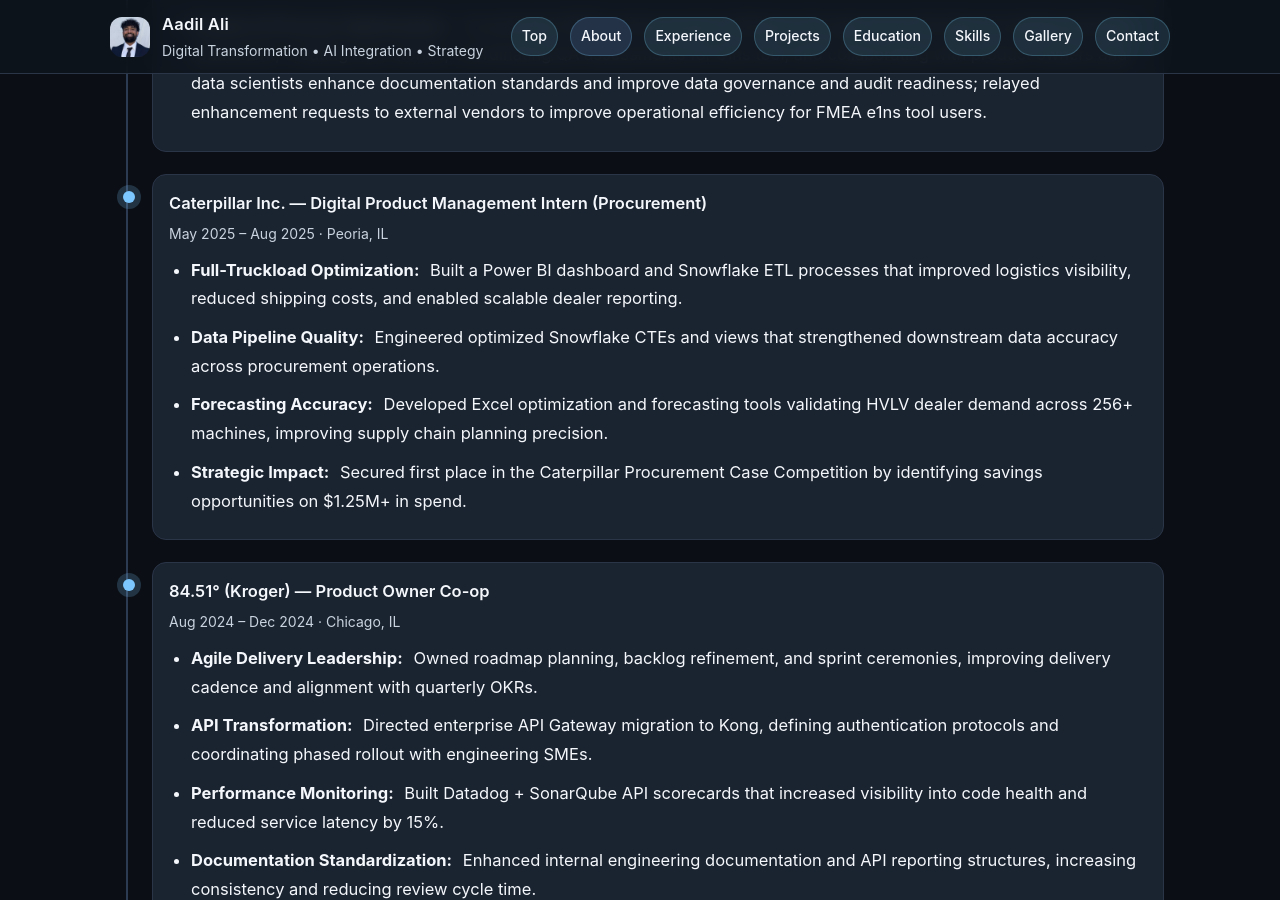
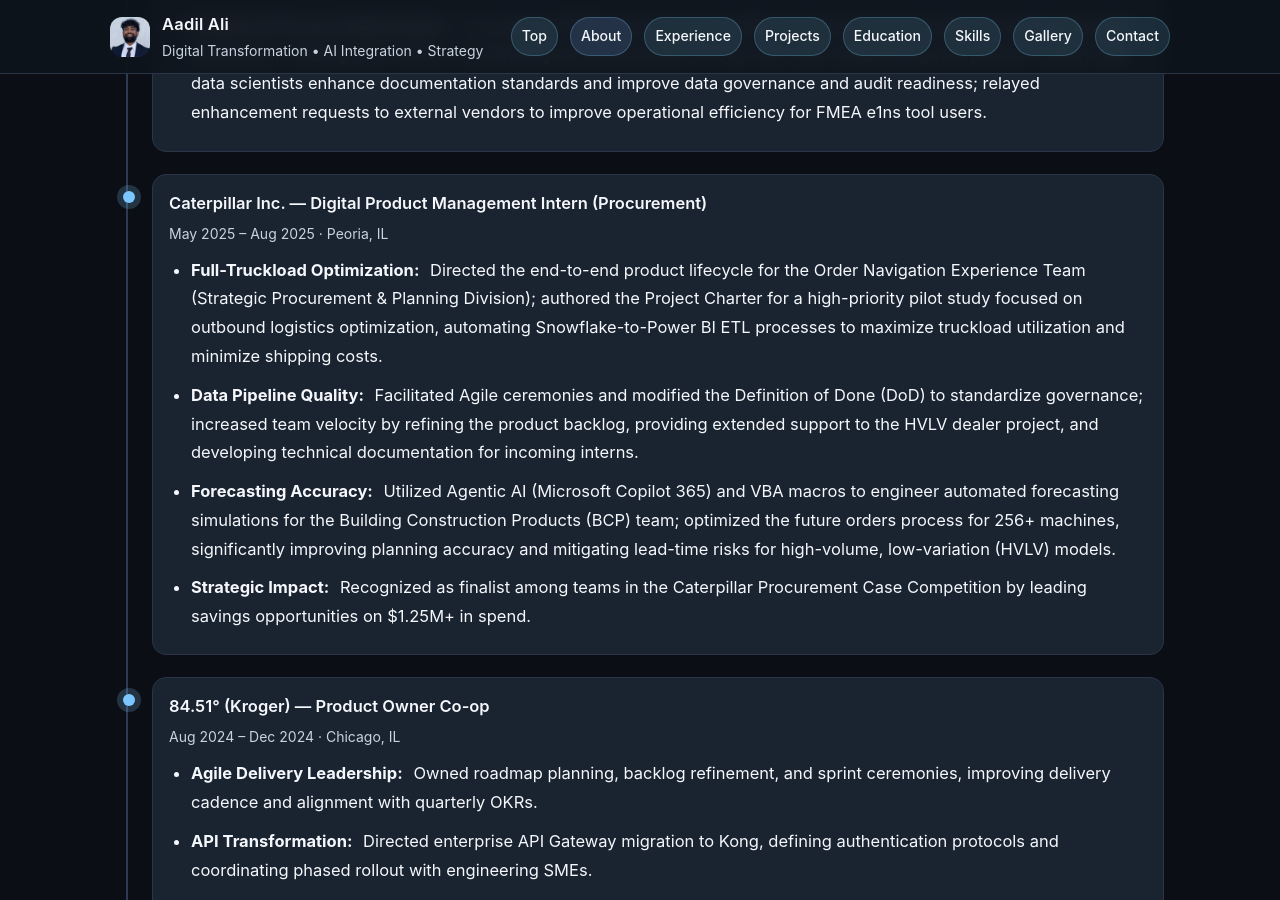
Before and after one commit to aaadil777/aaadil777.github.io, a Jekyll site: the page built from index.md, in a window 1280 px wide and 900 px high, scrolled down 1484 px. Built offline with Jekyll 4.4.1, drawn with Linux system fonts in a browser that asks for light colours.

Commit message:
Revise experience entries for Digital Product Management Intern

```diff
--- a/_data/experience.yaml
+++ b/_data/experience.yaml
@@ -13,10 +13,10 @@
     dates: May 2025 – Aug 2025
     location: Peoria, IL
     bullets:
-      - "Full-Truckload Optimization: Built a Power BI dashboard and Snowflake ETL processes that improved logistics visibility, reduced shipping costs, and enabled scalable dealer reporting."
-      - "Data Pipeline Quality: Engineered optimized Snowflake CTEs and views that strengthened downstream data accuracy across procurement operations."
-      - "Forecasting Accuracy: Developed Excel optimization and forecasting tools validating HVLV dealer demand across 256+ machines, improving supply chain planning precision."
-      - "Strategic Impact: Secured first place in the Caterpillar Procurement Case Competition by identifying savings opportunities on $1.25M+ in spend."
+      - "Full-Truckload Optimization: Directed the end-to-end product lifecycle for the Order Navigation Experience Team (Strategic Procurement & Planning Division); authored the Project Charter for a high-priority pilot study focused on outbound logistics optimization, automating Snowflake-to-Power BI ETL processes to maximize truckload utilization and minimize shipping costs."
+      - "Data Pipeline Quality: Facilitated Agile ceremonies and modified the Definition of Done (DoD) to standardize governance; increased team velocity by refining the product backlog, providing extended support to the HVLV dealer project, and developing technical documentation for incoming interns."
+      - "Forecasting Accuracy: Utilized Agentic AI (Microsoft Copilot 365) and VBA macros to engineer automated forecasting simulations for the Building Construction Products (BCP) team; optimized the future orders process for 256+ machines, significantly improving planning accuracy and mitigating lead-time risks for high-volume, low-variation (HVLV) models."
+      - "Strategic Impact: Recognized as finalist among teams in the Caterpillar Procurement Case Competition by leading savings opportunities on $1.25M+ in spend."
 
   - company: 84.51° (Kroger)
     role: Product Owner Co-op
```
